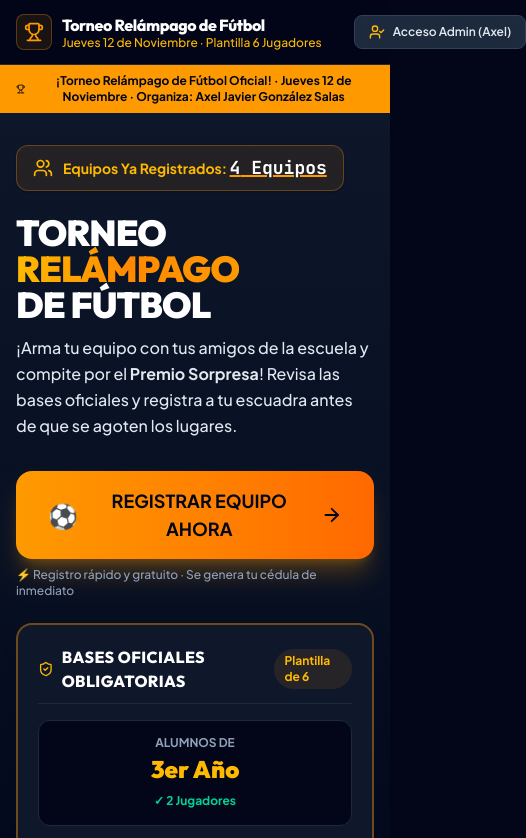
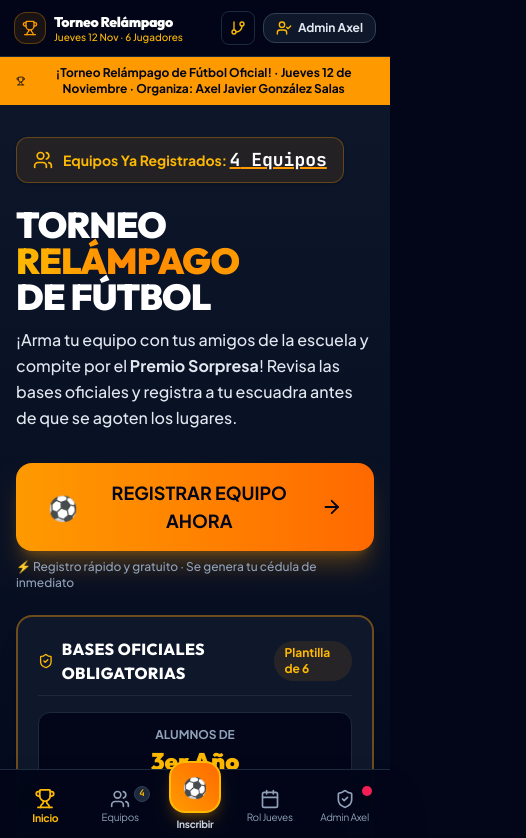
Before and after one commit to Spincel/Fut-relpago, a React (Vite) app: page / in a window 390 px wide. Shown: the top 838 px of the page, 526 px wide, since content can reach past the window. Built offline with nearby package versions, Linux system fonts and the light colour scheme.

Commit message:
feat(ui): optimize mobile experience and navigation
Improve mobile usability by adding a bottom navigation bar, adjusting touch-friendly modal transitions, and configuring meta tags for native-like behavior. Refine layout spacing for smaller screens.

```diff
--- a/index.html
+++ b/index.html
@@ -2,7 +2,11 @@
 <html lang="es">
   <head>
     <meta charset="UTF-8" />
-    <meta name="viewport" content="width=device-width, initial-scale=1.0" />
+    <meta name="viewport" content="width=device-width, initial-scale=1.0, maximum-scale=1.0, user-scalable=no, viewport-fit=cover" />
+    <meta name="theme-color" content="#090d16" />
+    <meta name="apple-mobile-web-app-capable" content="yes" />
+    <meta name="apple-mobile-web-app-status-bar-style" content="black-translucent" />
+    <meta name="mobile-web-app-capable" content="yes" />
     <title>Torneo Relámpago de Fútbol - Registro y Panel de Control</title>
     <meta name="description" content="Sistema oficial de registro y administración para el Torneo Relámpago de Fútbol. Gestión de altas, bajas, validación de documentos y cumplimiento de reglas escolares." />
     <meta property="og:title" content="Torneo Relámpago de Fútbol - Registro y Panel de Control" />
--- a/src/App.tsx
+++ b/src/App.tsx
@@ -1,5 +1,6 @@
 import React, { useState, useEffect } from 'react';
 import { Header } from './components/Header';
+import { MobileBottomNav } from './components/MobileBottomNav';
 import { HeroSection } from './components/HeroSection';
 import { RegistrationForm } from './components/RegistrationForm';
 import { AdminPanel } from './components/AdminPanel';
@@ -11,14 +12,14 @@ import { GitSyncModal } from './components/GitSyncModal';
 import { Team, Player } from './types/tournament';
 import { loadTeamsFromStorage, saveTeamsToStorage } from './utils/storage';
 import { generateCaptainToAxelLink } from './utils/whatsappHelper';
-import { CheckCircle2, Trophy, Printer, ArrowRight, MessageCircle, ExternalLink, Bell } from 'lucide-react';
+import { CheckCircle2, Trophy, Printer, ArrowRight, MessageCircle, ExternalLink } from 'lucide-react';
 
 export default function App() {
   const [teams, setTeams] = useState<Team[]>([]);
   const [isLoaded, setIsLoaded] = useState(false);
   const [currentTab, setCurrentTab] = useState<'bases' | 'registro' | 'equipos' | 'fixture' | 'admin'>('bases');
   const [isAdmin, setIsAdmin] = useState(false);
-  const [newRegistrationsCount, setNewRegistrationsCount] = useState(1); // 1 to demo notification for Axel
+  const [newRegistrationsCount, setNewRegistrationsCount] = useState(1); // 1 demo notification for Axel
 
   // Modals state
   const [documentModal, setDocumentModal] = useState<{
@@ -144,7 +145,7 @@ export default function App() {
   return (
     <div className="min-h-screen bg-slate-950 text-slate-100 flex flex-col font-sans selection:bg-amber-500 selection:text-slate-950">
 
-      {/* Top Header */}
+      {/* Top Header App Bar */}
       <Header
         currentTab={currentTab}
         setCurrentTab={setCurrentTab}
@@ -154,8 +155,8 @@ export default function App() {
         totalTeamsCount={teams.length}
       />
 
-      {/* Main Body Router */}
-      <main className="flex-1">
+      {/* Main Body Router with pb-24 for mobile bottom nav bar clearance */}
+      <main className="flex-1 pb-24 lg:pb-12">
         {currentTab === 'bases' && (
           <div>
             <HeroSection
@@ -169,7 +170,7 @@ export default function App() {
             />
 
             {/* Quick public listing preview */}
-            <div className="border-t border-slate-900 bg-slate-950/50 py-12">
+            <div className="border-t border-slate-900 bg-slate-950/50 py-8 sm:py-12">
               <PublicTeamsDirectory
                 teams={teams}
                 onGoToRegister={() => setCurrentTab('registro')}
@@ -214,8 +215,18 @@ export default function App() {
         )}
       </main>
 
-      {/* Footer */}
-      <footer className="no-print border-t border-slate-800 bg-slate-950 py-8 text-xs text-slate-400">
+      {/* Fixed Bottom Mobile Navigation (Appweb Style) */}
+      <MobileBottomNav
+        currentTab={currentTab}
+        setCurrentTab={setCurrentTab}
+        teamsCount={teams.length}
+        newRegistrationsCount={newRegistrationsCount}
+        isAdmin={isAdmin}
+        setIsAdmin={setIsAdmin}
+      />
+
+      {/* Footer (Desktop view) */}
+      <footer className="no-print hidden lg:block border-t border-slate-800 bg-slate-950 py-8 text-xs text-slate-400">
         <div className="max-w-7xl mx-auto px-4 sm:px-6 lg:px-8 flex flex-col sm:flex-row items-center justify-between gap-4">
           <div className="flex items-center gap-2">
             <Trophy className="w-4 h-4 text-amber-500" />
@@ -242,43 +253,46 @@ export default function App() {
 
       {/* Registration Success Dialog with Immediate Ficha Download & WhatsApp sharing */}
       {newlyRegisteredTeam && (
-        <div className="fixed inset-0 z-50 flex items-center justify-center p-4 bg-slate-950/85 backdrop-blur-sm animate-in fade-in duration-200">
-          <div className="w-full max-w-lg bg-slate-900 border-2 border-amber-500/50 rounded-3xl shadow-2xl p-6 space-y-5">
+        <div className="fixed inset-0 z-50 flex items-end sm:items-center justify-center p-0 sm:p-4 bg-slate-950/85 backdrop-blur-sm animate-in fade-in duration-200">
+          <div className="w-full max-w-lg bg-slate-900 border-t-2 sm:border-2 border-amber-500/50 rounded-t-3xl sm:rounded-3xl shadow-2xl p-5 sm:p-6 space-y-4 max-h-[90vh] overflow-y-auto">
 
-            <div className="text-center space-y-2">
-              <div className="w-16 h-16 rounded-full bg-emerald-500/15 border-2 border-emerald-500/40 text-emerald-400 flex items-center justify-center mx-auto text-3xl">
+            {/* Mobile drag handle */}
+            <div className="w-12 h-1.5 bg-slate-700 rounded-full mx-auto sm:hidden -mt-1 mb-2" />
+
+            <div className="text-center space-y-1.5">
+              <div className="w-14 h-14 rounded-2xl bg-emerald-500/15 border-2 border-emerald-500/40 text-emerald-400 flex items-center justify-center mx-auto text-2xl">
                 ⚽
               </div>
-              <h3 className="font-display text-2xl font-black text-white">
+              <h3 className="font-display text-xl sm:text-2xl font-black text-white">
                 ¡Equipo Registrado con Éxito!
               </h3>
               <p className="text-xs text-slate-300">
-                Se ha generado tu Ficha Oficial de Inscripción para el Torneo Relámpago.
+                Se generó tu Ficha Oficial de Inscripción para el Torneo Relámpago.
               </p>
             </div>
 
             {/* Official Card Details */}
-            <div className="p-4 rounded-2xl bg-slate-950 border border-slate-800 space-y-2.5 text-xs">
+            <div className="p-3.5 rounded-2xl bg-slate-950 border border-slate-800 space-y-2 text-xs">
               <div className="flex justify-between items-center pb-2 border-b border-slate-800">
-                <span className="text-slate-400 font-semibold uppercase text-[10px]">Folio Oficial de Inscripción:</span>
-                <span className="font-mono text-lg font-black text-amber-400 bg-amber-500/10 px-3 py-1 rounded-lg">
+                <span className="text-slate-400 font-semibold uppercase text-[10px]">Folio Oficial:</span>
+                <span className="font-mono text-base font-black text-amber-400 bg-amber-500/10 px-2.5 py-0.5 rounded-lg">
                   {newlyRegisteredTeam.folio}
                 </span>
               </div>
               <div className="flex justify-between">
                 <span className="text-slate-400">Equipo:</span>
-                <span className="font-bold text-white text-sm">{newlyRegisteredTeam.name}</span>
+                <span className="font-bold text-white">{newlyRegisteredTeam.name}</span>
               </div>
               <div className="flex justify-between">
                 <span className="text-slate-400">Capitán:</span>
                 <span className="text-slate-200">{newlyRegisteredTeam.captain.fullName}</span>
               </div>
               <div className="flex justify-between">
-                <span className="text-slate-400">WhatsApp Registrado:</span>
+                <span className="text-slate-400">WhatsApp:</span>
                 <span className="text-emerald-400 font-mono font-bold">{newlyRegisteredTeam.captain.phone}</span>
               </div>
               <div className="flex justify-between">
-                <span className="text-slate-400">Plantilla Oficial:</span>
+                <span className="text-slate-400">Plantilla:</span>
                 <span className="text-amber-400 font-bold">6 Jugadores (2 de 3º, 2 de 2º y 2 de 1º)</span>
               </div>
             </div>
@@ -287,19 +301,19 @@ export default function App() {
             <div className="p-3.5 rounded-xl bg-emerald-950/40 border border-emerald-600/40 space-y-2">
               <span className="text-xs font-bold text-emerald-300 block flex items-center gap-1.5">
                 <MessageCircle className="w-4 h-4 text-emerald-400" />
-                Paso 1: Notificar a Axel Javier González Salas
+                Paso 1: Notificar a Axel Javier por WhatsApp
               </span>
               <p className="text-[11px] text-slate-300">
-                Envía tu ficha por WhatsApp para que Axel coteje tus credenciales de 3º, 2º y 1er año:
+                Toca aquí para mandar tu registro directamente al WhatsApp de Axel:
               </p>
               <a
                 href={generateCaptainToAxelLink(newlyRegisteredTeam)}
                 target="_blank"
                 rel="noreferrer"
-                className="w-full py-2.5 px-3 bg-emerald-600 hover:bg-emerald-500 text-white font-bold text-xs rounded-xl transition-all shadow flex items-center justify-center gap-2"
+                className="w-full py-3 px-3 bg-emerald-600 hover:bg-emerald-500 text-white font-bold text-xs rounded-xl transition-all shadow flex items-center justify-center gap-2 cursor-pointer active:scale-95"
               >
                 <MessageCircle className="w-4 h-4" />
-                <span>Enviar Ficha por WhatsApp a Axel Javier</span>
+                <span>Enviar Ficha por WhatsApp a Axel</span>
                 <ExternalLink className="w-3.5 h-3.5" />
               </a>
             </div>
@@ -312,7 +326,7 @@ export default function App() {
                   setNewlyRegisteredTeam(null);
                   setGameSheetModal({ isOpen: true, team: t });
                 }}
-                className="w-full sm:w-auto flex-1 py-3 px-4 bg-slate-800 hover:bg-slate-700 text-amber-400 font-bold text-xs rounded-xl border border-slate-700 transition-colors flex items-center justify-center gap-2"
+                className="w-full sm:w-auto flex-1 py-3 px-4 bg-slate-800 hover:bg-slate-700 text-amber-400 font-bold text-xs rounded-xl border border-slate-700 transition-colors flex items-center justify-center gap-2 cursor-pointer active:scale-95"
               >
                 <Printer className="w-4 h-4" />
                 <span>Descargar / Imprimir Ficha Oficial</span>
@@ -323,9 +337,9 @@ export default function App() {
                   setNewlyRegisteredTeam(null);
                   setCurrentTab('equipos');
                 }}
-                className="w-full sm:w-auto px-5 py-3 bg-amber-500 hover:bg-amber-400 text-slate-950 font-bold text-xs rounded-xl transition-all flex items-center justify-center gap-1.5"
+                className="w-full sm:w-auto px-5 py-3 bg-amber-500 hover:bg-amber-400 text-slate-950 font-bold text-xs rounded-xl transition-all flex items-center justify-center gap-1.5 cursor-pointer active:scale-95"
               >
-                <span>Ver Padrón de Equipos</span>
+                <span>Ver Equipos</span>
                 <ArrowRight className="w-4 h-4" />
               </button>
             </div>
--- a/src/components/DocumentViewerModal.tsx
+++ b/src/components/DocumentViewerModal.tsx
@@ -50,8 +50,10 @@ export const DocumentViewerModal: React.FC<DocumentViewerModalProps> = ({
   };
 
   return (
-    <div className="fixed inset-0 z-50 flex items-center justify-center p-4 bg-slate-950/80 backdrop-blur-sm animate-in fade-in duration-200">
-      <div className="relative w-full max-w-4xl bg-slate-900 border border-slate-800 rounded-2xl shadow-2xl overflow-hidden flex flex-col max-h-[90vh]">
+    <div className="fixed inset-0 z-50 flex items-end sm:items-center justify-center p-0 sm:p-4 bg-slate-950/85 backdrop-blur-sm animate-in fade-in duration-200">
+      <div className="relative w-full max-w-4xl bg-slate-900 border-t-2 sm:border border-slate-800 rounded-t-3xl sm:rounded-2xl shadow-2xl overflow-hidden flex flex-col max-h-[92vh] sm:max-h-[90vh]">
+        {/* Mobile drag handle */}
+        <div className="w-10 h-1.5 bg-slate-700 rounded-full mx-auto my-2 sm:hidden shrink-0" />
 
         {/* Modal Header */}
         <div className="px-6 py-4 bg-slate-950 border-b border-slate-800 flex items-center justify-between">
--- a/src/components/GitSyncModal.tsx
+++ b/src/components/GitSyncModal.tsx
@@ -114,8 +114,10 @@ git push -u origin main`;
   };
 
   return (
-    <div className="fixed inset-0 z-50 flex items-center justify-center p-4 bg-slate-950/80 backdrop-blur-sm animate-in fade-in duration-200">
-      <div className="w-full max-w-2xl bg-slate-900 border border-slate-800 rounded-2xl shadow-2xl p-6 space-y-5 max-h-[90vh] overflow-y-auto">
+    <div className="fixed inset-0 z-50 flex items-end sm:items-center justify-center p-0 sm:p-4 bg-slate-950/85 backdrop-blur-sm animate-in fade-in duration-200">
+      <div className="w-full max-w-2xl bg-slate-900 border-t-2 sm:border border-slate-800 rounded-t-3xl sm:rounded-2xl shadow-2xl p-5 sm:p-6 space-y-4 max-h-[92vh] sm:max-h-[90vh] overflow-y-auto">
+        {/* Mobile drag handle */}
+        <div className="w-10 h-1.5 bg-slate-700 rounded-full mx-auto my-1 sm:hidden shrink-0" />
 
         {/* Header */}
         <div className="flex items-center justify-between border-b border-slate-800 pb-3">
--- a/src/components/Header.tsx
+++ b/src/components/Header.tsx
@@ -1,5 +1,5 @@
 import React from 'react';
-import { ShieldCheck, UserCheck, ArrowUpRight, Trophy } from 'lucide-react';
+import { ShieldCheck, UserCheck, ArrowUpRight, Trophy, GitBranch } from 'lucide-react';
 
 interface HeaderProps {
   currentTab: 'bases' | 'registro' | 'equipos' | 'fixture' | 'admin';
@@ -20,27 +20,27 @@ export const Header: React.FC<HeaderProps> = ({
 }) => {
   return (
     <header className="no-print sticky top-0 z-40 w-full bg-slate-950/90 backdrop-blur-md border-b border-slate-800">
-      <div className="max-w-7xl mx-auto px-4 sm:px-6 lg:px-8 h-16 flex items-center justify-between gap-8">
+      <div className="max-w-7xl mx-auto px-3.5 sm:px-6 lg:px-8 h-14 sm:h-16 flex items-center justify-between gap-4">
 
         {/* Zone 1: Wordmark / Brand Title */}
         <button
           onClick={() => setCurrentTab('bases')}
-          className="flex items-center gap-2.5 text-left group shrink-0 focus:outline-none"
+          className="flex items-center gap-2 text-left group shrink-0 focus:outline-none"
         >
-          <div className="w-9 h-9 rounded-lg bg-amber-500/10 border border-amber-500/30 flex items-center justify-center text-amber-500 group-hover:scale-105 transition-transform">
-            <Trophy className="w-5 h-5" />
+          <div className="w-8 h-8 sm:w-9 sm:h-9 rounded-xl bg-amber-500/10 border border-amber-500/30 flex items-center justify-center text-amber-500 group-hover:scale-105 transition-transform">
+            <Trophy className="w-4 h-4 sm:w-5 sm:h-5" />
           </div>
           <div>
-            <span className="font-display font-extrabold text-base sm:text-lg tracking-tight text-white whitespace-nowrap block">
-              Torneo Relámpago de Fútbol
+            <span className="font-display font-black text-sm sm:text-base tracking-tight text-white whitespace-nowrap block">
+              Torneo Relámpago
             </span>
-            <span className="text-xs text-amber-400 font-medium block -mt-0.5">
-              Jueves 12 de Noviembre · Plantilla 6 Jugadores
+            <span className="text-[10px] sm:text-xs text-amber-400 font-medium block -mt-0.5">
+              Jueves 12 Nov · 6 Jugadores
             </span>
           </div>
         </button>
 
-        {/* Zone 2: Navigation Links */}
+        {/* Zone 2: Navigation Links (Desktop) */}
         <nav className="hidden lg:flex items-center gap-6 text-sm font-medium text-slate-300">
           <button
             onClick={() => setCurrentTab('bases')}
@@ -84,8 +84,17 @@ export const Header: React.FC<HeaderProps> = ({
           </button>
         </nav>
 
-        {/* Zone 3: Primary Action / Mode Switch */}
-        <div className="flex items-center gap-3 shrink-0">
+        {/* Zone 3: Primary Action / Mode Switch / GitHub quick access */}
+        <div className="flex items-center gap-2 shrink-0">
+          <button
+            onClick={onOpenGitModal}
+            className="p-2 sm:px-2.5 sm:py-1.5 text-slate-400 hover:text-white rounded-lg hover:bg-slate-900 border border-slate-800 transition-colors flex items-center gap-1 text-xs"
+            title="Ver repositorio GitHub"
+          >
+            <GitBranch className="w-4 h-4 text-amber-400" />
+            <span className="hidden sm:inline">GitHub</span>
+          </button>
+
           <button
             onClick={() => {
               if (currentTab === 'admin') {
@@ -95,22 +104,22 @@ export const Header: React.FC<HeaderProps> = ({
                 setCurrentTab('admin');
               }
             }}
-            className={`px-3.5 py-2 text-xs font-semibold rounded-lg transition-all flex items-center gap-2 whitespace-nowrap shrink-0 ${
+            className={`px-3 py-1.5 sm:px-3.5 sm:py-2 text-xs font-bold rounded-xl transition-all flex items-center gap-1.5 whitespace-nowrap shrink-0 cursor-pointer ${
               isAdmin && currentTab === 'admin'
                 ? 'bg-amber-500 text-slate-950 shadow-md shadow-amber-500/20 hover:bg-amber-400'
-                : 'bg-slate-800 hover:bg-slate-700 text-slate-200 border border-slate-700'
+                : 'bg-slate-900 hover:bg-slate-800 text-slate-200 border border-slate-700'
             }`}
             title="Panel de Axel Javier González Salas"
           >
             {isAdmin && currentTab === 'admin' ? (
               <>
                 <ShieldCheck className="w-4 h-4 text-slate-950" />
-                <span>Panel Admin Activo</span>
+                <span>Admin Activo</span>
               </>
             ) : (
               <>
                 <UserCheck className="w-4 h-4 text-amber-400" />
-                <span>Acceso Admin (Axel)</span>
+                <span>Admin Axel</span>
               </>
             )}
           </button>
--- /dev/null
+++ b/src/components/MobileBottomNav.tsx
@@ -0,0 +1,100 @@
+import React from 'react';
+import { Trophy, Users, PlusCircle, Calendar, ShieldCheck, Bell } from 'lucide-react';
+
+interface MobileBottomNavProps {
+  currentTab: 'bases' | 'registro' | 'equipos' | 'fixture' | 'admin';
+  setCurrentTab: (tab: 'bases' | 'registro' | 'equipos' | 'fixture' | 'admin') => void;
+  teamsCount: number;
+  newRegistrationsCount: number;
+  isAdmin: boolean;
+  setIsAdmin: (val: boolean) => void;
+}
+
+export const MobileBottomNav: React.FC<MobileBottomNavProps> = ({
+  currentTab,
+  setCurrentTab,
+  teamsCount,
+  newRegistrationsCount,
+  isAdmin,
+  setIsAdmin,
+}) => {
+  return (
+    <nav className="no-print lg:hidden fixed bottom-0 left-0 right-0 z-40 bg-slate-950/95 backdrop-blur-lg border-t border-slate-800 px-2 py-1 shadow-2xl safe-area-bottom">
+      <div className="grid grid-cols-5 items-center justify-around max-w-md mx-auto h-16">
+
+        {/* Tab 1: Bases / Inicio */}
+        <button
+          onClick={() => setCurrentTab('bases')}
+          className={`flex flex-col items-center justify-center min-h-[48px] py-1 transition-all ${
+            currentTab === 'bases' ? 'text-amber-400 font-bold scale-105' : 'text-slate-400 hover:text-white'
+          }`}
+        >
+          <Trophy className="w-5 h-5 mb-0.5" />
+          <span className="text-[10px] tracking-tight leading-tight">Inicio</span>
+        </button>
+
+        {/* Tab 2: Equipos */}
+        <button
+          onClick={() => setCurrentTab('equipos')}
+          className={`relative flex flex-col items-center justify-center min-h-[48px] py-1 transition-all ${
+            currentTab === 'equipos' ? 'text-amber-400 font-bold scale-105' : 'text-slate-400 hover:text-white'
+          }`}
+        >
+          <Users className="w-5 h-5 mb-0.5" />
+          <span className="text-[10px] tracking-tight leading-tight">Equipos</span>
+          <span className="absolute top-1 right-2 text-[9px] font-mono font-bold bg-slate-800 text-amber-400 px-1 rounded-full border border-slate-700">
+            {teamsCount}
+          </span>
+        </button>
+
+        {/* Tab 3: Central Highlight: Inscribir */}
+        <button
+          onClick={() => setCurrentTab('registro')}
+          className="flex flex-col items-center justify-center -mt-5 group focus:outline-none"
+        >
+          <div className={`w-13 h-13 rounded-2xl flex items-center justify-center shadow-lg transition-transform active:scale-95 border-2 ${
+            currentTab === 'registro'
+              ? 'bg-amber-400 text-slate-950 border-white shadow-amber-500/40'
+              : 'bg-gradient-to-tr from-amber-500 to-orange-500 text-slate-950 border-amber-400 shadow-amber-500/25 group-hover:scale-105'
+          }`}>
+            <span className="text-xl">⚽</span>
+          </div>
+          <span className={`text-[10px] font-extrabold mt-1 tracking-tight ${
+            currentTab === 'registro' ? 'text-amber-400' : 'text-slate-300'
+          }`}>
+            Inscribir
+          </span>
+        </button>
+
+        {/* Tab 4: Rol / Fixture */}
+        <button
+          onClick={() => setCurrentTab('fixture')}
+          className={`flex flex-col items-center justify-center min-h-[48px] py-1 transition-all ${
+            currentTab === 'fixture' ? 'text-amber-400 font-bold scale-105' : 'text-slate-400 hover:text-white'
+          }`}
+        >
+          <Calendar className="w-5 h-5 mb-0.5" />
+          <span className="text-[10px] tracking-tight leading-tight">Rol Jueves</span>
+        </button>
+
+        {/* Tab 5: Admin Panel (Axel) */}
+        <button
+          onClick={() => {
+            setIsAdmin(true);
+            setCurrentTab('admin');
+          }}
+          className={`relative flex flex-col items-center justify-center min-h-[48px] py-1 transition-all ${
+            currentTab === 'admin' ? 'text-amber-400 font-bold scale-105' : 'text-slate-400 hover:text-white'
+          }`}
+        >
+          <ShieldCheck className="w-5 h-5 mb-0.5" />
+          <span className="text-[10px] tracking-tight leading-tight">Admin Axel</span>
+          {newRegistrationsCount > 0 && (
+            <span className="absolute top-1 right-2.5 w-2.5 h-2.5 rounded-full bg-rose-500 ring-2 ring-slate-950 animate-pulse" />
+          )}
+        </button>
+
+      </div>
+    </nav>
+  );
+};
--- a/src/components/OfficialGameSheetModal.tsx
+++ b/src/components/OfficialGameSheetModal.tsx
@@ -23,8 +23,10 @@ export const OfficialGameSheetModal: React.FC<OfficialGameSheetModalProps> = ({
   };
 
   return (
-    <div className="fixed inset-0 z-50 flex items-center justify-center p-4 bg-slate-950/80 backdrop-blur-sm animate-in fade-in duration-200">
-      <div className="relative w-full max-w-3xl bg-slate-900 border border-slate-800 rounded-2xl shadow-2xl overflow-hidden flex flex-col max-h-[95vh]">
+    <div className="fixed inset-0 z-50 flex items-end sm:items-center justify-center p-0 sm:p-4 bg-slate-950/85 backdrop-blur-sm animate-in fade-in duration-200">
+      <div className="relative w-full max-w-3xl bg-slate-900 border-t-2 sm:border border-slate-800 rounded-t-3xl sm:rounded-2xl shadow-2xl overflow-hidden flex flex-col max-h-[92vh] sm:max-h-[95vh]">
+        {/* Mobile drag handle */}
+        <div className="w-10 h-1.5 bg-slate-700 rounded-full mx-auto my-2 sm:hidden shrink-0" />
 
         {/* Modal Top Control Bar (Hidden when printing) */}
         <div className="no-print px-6 py-4 bg-slate-950 border-b border-slate-800 flex items-center justify-between">
--- a/src/index.css
+++ b/src/index.css
@@ -8,12 +8,22 @@
   --font-mono: 'JetBrains Mono', monospace;
 }
 
+html {
+  -webkit-tap-highlight-color: transparent;
+  scroll-behavior: smooth;
+}
+
 body {
   font-family: var(--font-sans);
+  overscroll-behavior-y: none;
 }
 
 h1, h2, h3, .font-display {
   font-family: var(--font-display);
+}
+
+.safe-area-bottom {
+  padding-bottom: max(0.35rem, env(safe-area-inset-bottom));
 }
 
 @media print {
```
